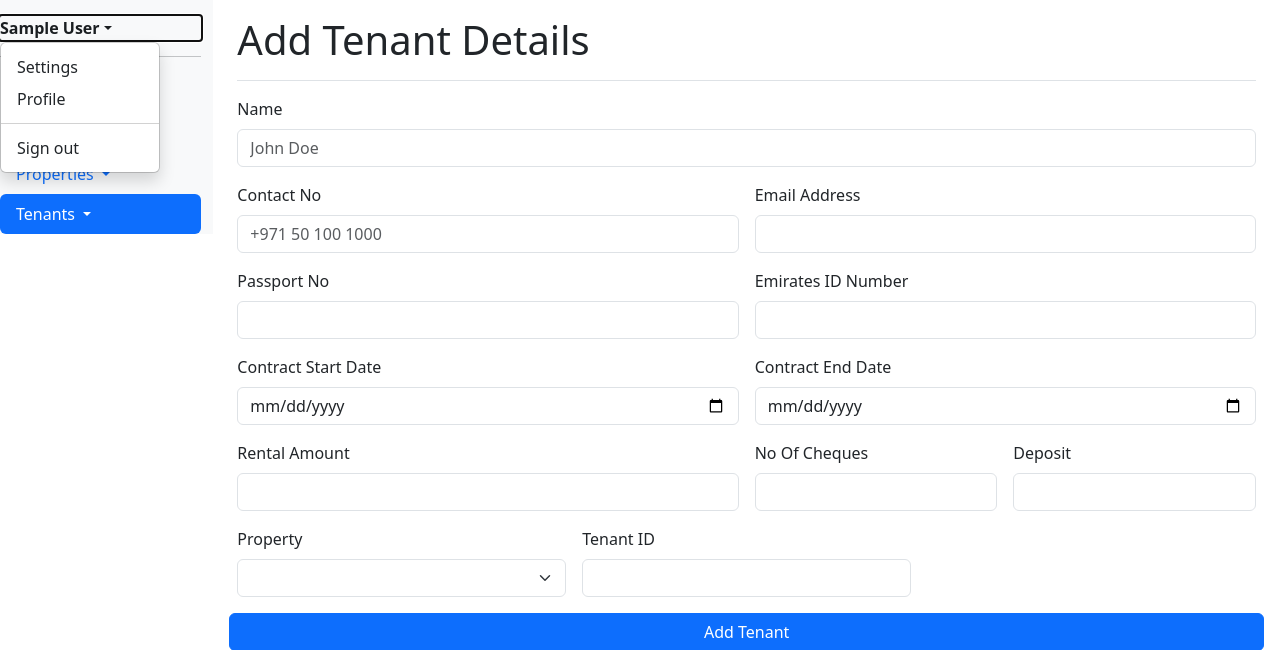
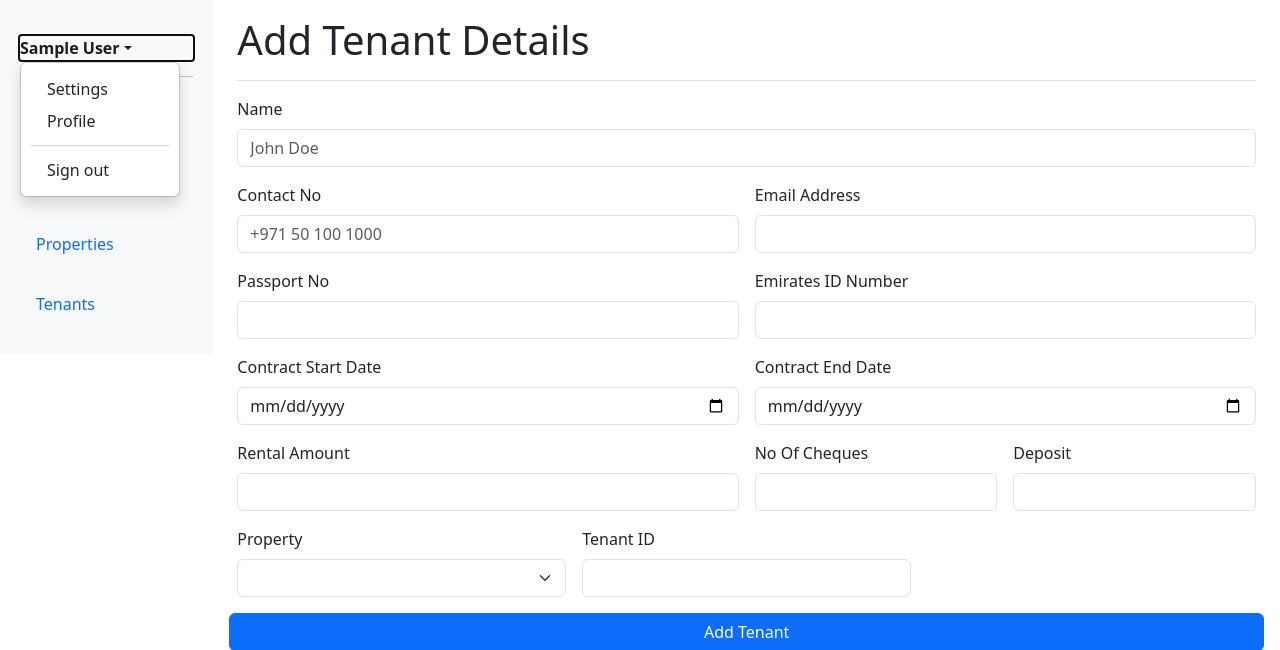
Before and after one commit to MY0usuf/Real-Estate-Management, a Flask app: page /add_tenant in a window 1280 px wide, after a click that opens the changed part. Shown: the top 650 px of the page. Run offline with Flask 3, Linux system fonts and the light colour scheme; the visitor is signed in with stand-in values (Sample User, id 1); data that the repository does not hold is empty.

Commit message:
Removed dropdown menus

```diff
--- a/app/templates/base.html
+++ b/app/templates/base.html
@@ -14,6 +14,20 @@
       @keyframes fadeOut {
           0% { opacity: 1; }
           100% { opacity: 0; display: none; }
+      }
+            /* Add padding to the sidebar */
+            #sidebarMenu {
+          padding: 20px;  /* You can adjust this padding as needed */
+      }
+
+      /* Add padding to each sidebar item */
+      #sidebarMenu .nav-item {
+          padding: 10px 0;  /* Adds vertical padding to each nav item */
+      }
+
+      /* Add padding inside dropdown menu */
+      #sidebarMenu .dropdown-menu {
+          padding: 10px;  /* Adds padding inside the dropdown */
       }
   </style>
   </head>
@@ -43,54 +57,24 @@
                         </a>
                       </li>
                       <li class="nav-item">
-                          <a class="nav-link dropdown-toggle {% if request.path in [url_for('investors'), url_for('add_investor')] %}active{% endif %}" id="investorsDropdown" role="button" data-bs-toggle="dropdown" aria-haspopup="true" aria-expanded="false">
+                          <a class="nav-link  {% if request.path == url_for('investors') %}active{% endif %}"  role="button"  aria-haspopup="true" aria-expanded="false" href="/investors">
                             Investors
                           </a>
-                        <div class="dropdown-menu" aria-labelledby="investorsDropdown">
-                          <a class="dropdown-item" href="/investors">All Investors</a>
-                          <a class="dropdown-item" href="/add_investor">Add Investor</a>
-                            {% for investor in investors %}
-                              <a class="dropdown-item" href="/view_investor/{{ investor.id }}">{{ investor.name }}</a>
-                            {% endfor %}
-                        </div>
                       </li>
                       <li class="nav-item">
-                        <a class="nav-link dropdown-toggle {% if request.path in [url_for('properties'), url_for('add_property')] %}active{% endif %}" id="propertiesDropdown" role="button" data-bs-toggle="dropdown" aria-haspopup="true" aria-expanded="false">
+                        <a class="nav-link {% if request.path == url_for('properties') %}active{% endif %}"  href="/properties" role="button" aria-haspopup="true" aria-expanded="false">
                           Properties
                         </a>
-                        <div class="dropdown-menu" aria-labelledby="propertiesDropdown">
-                          <a class="dropdown-item" href="/properties">All Properties</a>
-                          <a class="dropdown-item" href="/add_property">Add Property</a>
-                          {% for investor in investors %}
-                            {% for property in investor.properties %}
-                              <a class="dropdown-item" href="/view_property/{{ property.id }}">{{ property.id }} ( {{investor.name}} )</a>
-                            {% endfor %}
-                          {% endfor %}
-                        </div>
                       </li>
                       <li class="nav-item">
-                        <a class="nav-link dropdown-toggle {% if request.path in [url_for('tenants'), url_for('add_tenant')] %}active{% endif %}" href="/tenants" id="tenantsDropdown" role="button" data-bs-toggle="dropdown" aria-haspopup="true" aria-expanded="false">
+                        <a class="nav-link {% if request.path == url_for('tenants') %}active{% endif %}" href="/tenants"  role="button" aria-haspopup="true" aria-expanded="false">
                           Tenants
                         </a>
-                        <div class="dropdown-menu" aria-labelledby="tenantsDropdown">
-                          <a class="dropdown-item" href="/tenants">All Tenants</a>
-                          <a class="dropdown-item" href="/add_tenant">Add Tenant</a>
-                          {% for investor in investors %}
-                            {% for property in investor.properties %}
-                              {% for tenant in property.tenant %}
-                              <a class="dropdown-item" href="/view_tenant/{{ tenant.id }}">{{ tenant.name }} ( {{ tenant.id }},{{ investor.name }} )</a>
-                              {% endfor %}
-                            {% endfor %}
-                          {% endfor %}
-                        </div>
                       </li>
                     </ul>
                 </div>
             </nav>
             <main class="col-md-9 ms-sm-auto col-lg-10 px-md-4">
-                <div class="d-flex justify-content-between flex-wrap flex-md-nowrap align-items-center pt-3 pb-2 mb-3 border-bottom">
-                  <h1 class="h1">{% block header %}{% endblock %}</h1>
-                </div>
               <!-- Flash Message Display -->
               {% with messages = get_flashed_messages(with_categories=true) %}
               {% if messages %}
@@ -101,6 +85,9 @@
                 </div>
               {% endif %}
               {% endwith %}
+                <div class="d-flex justify-content-between flex-wrap flex-md-nowrap align-items-center pt-3 pb-2 mb-3 border-bottom">
+                  <h1 class="h1">{% block header %}{% endblock %}</h1>
+                </div>
                 {% block content %}{% endblock %}
             </main>
         </div>
```
Also changed, not shown: app/static/css/style.css (+13 -0 lines). Lines whose indentation alone changed are shown as unchanged.
